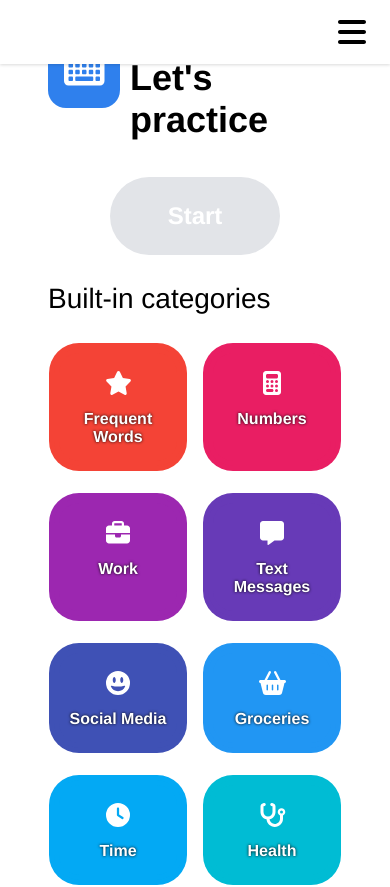
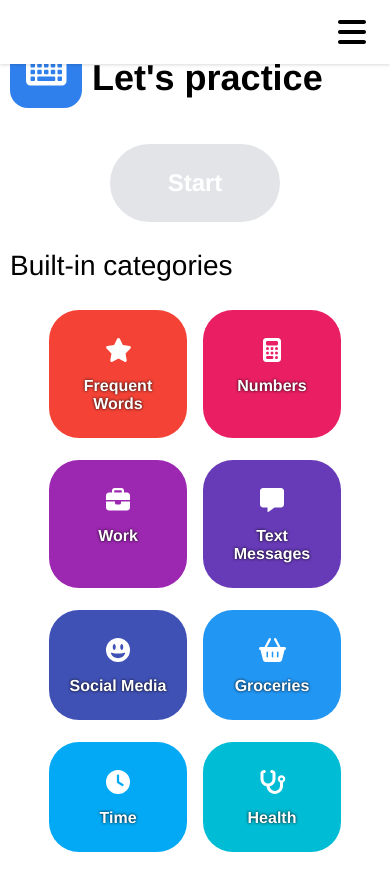
Before and after one commit to project-qwerty/project-qwerty, a Vue app: page /select-categories in a window 390 px wide. Shown: the top 887 px of the page. Built offline with nearby package versions, Linux system fonts and the light colour scheme.

Commit message:
reduce page side margins for narrow screens

```diff
--- a/src/assets/css/global.css
+++ b/src/assets/css/global.css
@@ -137,6 +137,11 @@ button {
 
 
 @media screen and (max-width: 960px) {
+  .page-content {
+    padding-left: var(--thin-gap);
+    padding-right: var(--thin-gap);
+  }
+
   .title-controls-header {
     flex-direction: column;
   }
```
